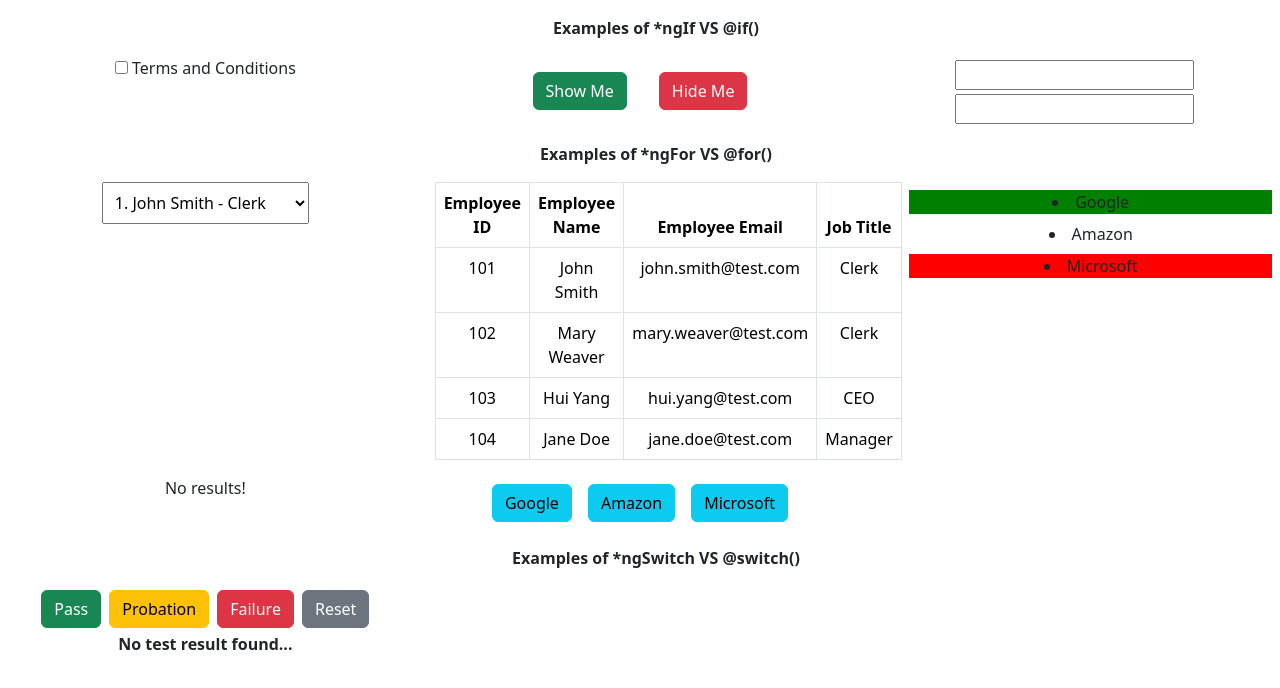
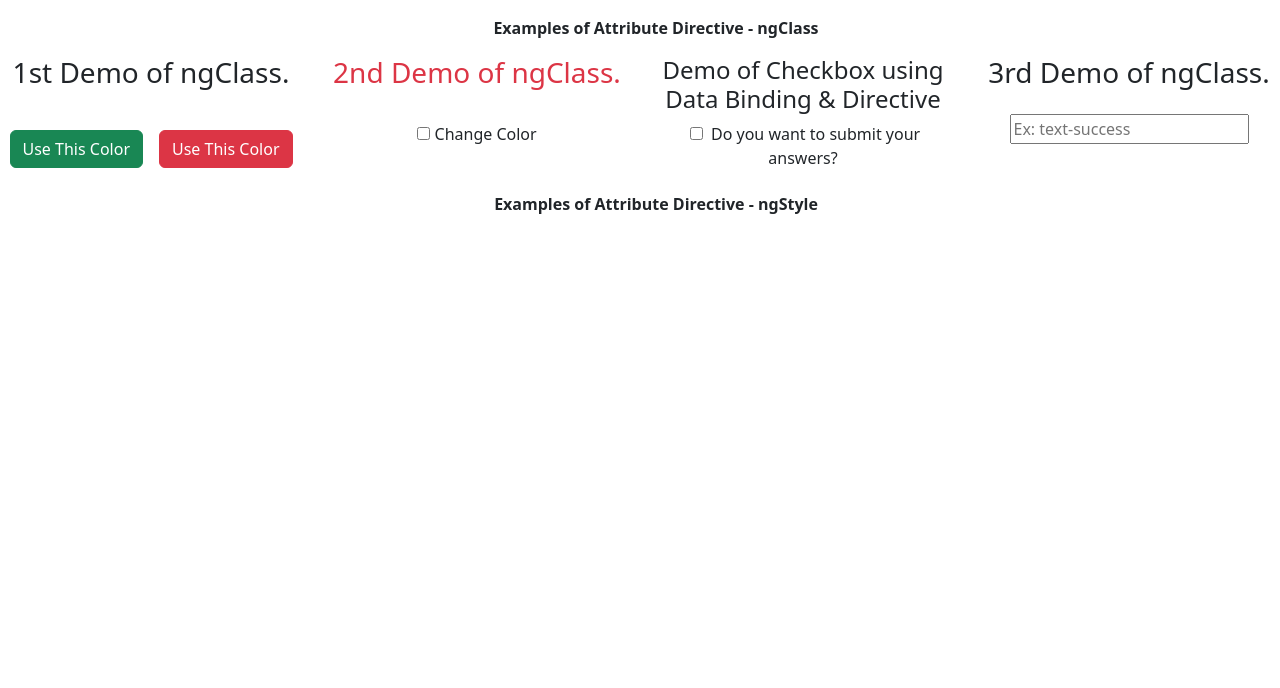
Before and after one commit to HuiYangUS/demo-angular-app, an Angular app: page / in a window 1280 px wide. Shown: the top 688 px of the page. Built offline with nearby package versions, Linux system fonts and the light colour scheme.

Commit message:
added another demo practice

```diff
--- a/src/app/app.component.html
+++ b/src/app/app.component.html
@@ -1,5 +1,6 @@
 <!-- <app-user></app-user> -->
 <!-- <app-data-binder></app-data-binder> -->
 <!-- <app-directive-demo></app-directive-demo> -->
-<app-structural-directive-demo></app-structural-directive-demo>
+<!-- <app-structural-directive-demo></app-structural-directive-demo> -->
+<app-attribute-directive-demo></app-attribute-directive-demo>
 <router-outlet />
--- a/src/app/app.component.ts
+++ b/src/app/app.component.ts
@@ -4,6 +4,7 @@
 import { DataBinderComponent } from './data-binder/data-binder.component';
 import { DirectiveDemoComponent } from './directive-demo/directive-demo.component';
 import { StructuralDirectiveDemoComponent } from './structural-directive-demo/structural-directive-demo.component';
+import { AttributeDirectiveDemoComponent } from './attribute-directive-demo/attribute-directive-demo.component';
 
 @Component({
   selector: 'app-root',
@@ -12,7 +13,8 @@
     // UserComponent,
     // DataBinderComponent,
     // DirectiveDemoComponent,
-    StructuralDirectiveDemoComponent
+    // StructuralDirectiveDemoComponent,
+    AttributeDirectiveDemoComponent
   ],
   templateUrl: './app.component.html',
   styleUrl: './app.component.scss'
--- /dev/null
+++ b/src/app/attribute-directive-demo/attribute-directive-demo.component.html
@@ -0,0 +1,40 @@
+<div class="row text-center">
+    <div class="col-12 m-3">
+        <!-- ngClass is used to add/remove CSS classes -->
+        <!-- When a style is used repeatedly, its class value is stored in 'component.ts' for object reference -->
+        <b>Examples of Attribute Directive - ngClass</b>
+    </div>
+</div>
+
+<div class="row text-center">
+    <div class="col-3">
+        <h3 [ngClass]="targetTextColor">1st Demo of ngClass.</h3>
+        <!-- Break -->
+        <br>
+        <button (click)="changeColor('text-success')" type="button" class="btn btn-success m-2">Use This Color</button>
+        <button (click)="changeColor('text-danger')" type="button" class="btn btn-danger m-2">Use This Color</button>
+    </div>
+    <div class="col-3">
+        <h3 [ngClass]="isTextGreen?'text-success':'text-danger'">2nd Demo of ngClass.</h3>
+        <!-- Break -->
+        <br>
+        <input [(ngModel)]="isTextGreen" type="checkbox" name="" id=""> Change Color
+    </div>
+    <div class="col-3">
+        <h4>Demo of Checkbox using Data Binding & Directive</h4>
+        <input class="m-1" [(ngModel)]="isChecked" type="checkbox" name="" id=""> Do you want to submit your answers?
+        <div>
+            <button *ngIf="isChecked" type="button" class="btn btn-primary m-2">Submit</button>
+        </div>
+    </div>
+    <div class="col-3">
+        <h3 [ngClass]="userClass">3rd Demo of ngClass.</h3>
+        <input class="m-3" type="text" [(ngModel)]="userClass" placeholder="Ex: text-success">
+    </div>
+</div>
+
+<div class="row text-center">
+    <div class="col-12 m-3">
+        <b>Examples of Attribute Directive - ngStyle</b>
+    </div>
+</div>
--- /dev/null
+++ b/src/app/attribute-directive-demo/attribute-directive-demo.component.ts
@@ -0,0 +1,28 @@
+import { CommonModule } from '@angular/common';
+import { Component } from '@angular/core';
+import { FormsModule } from '@angular/forms';
+
+@Component({
+  selector: 'app-attribute-directive-demo',
+  imports: [CommonModule, FormsModule],
+  templateUrl: './attribute-directive-demo.component.html',
+  styleUrl: './attribute-directive-demo.component.scss'
+})
+export class AttributeDirectiveDemoComponent {
+
+  // 1
+  targetTextColor: string = "text-dark";
+
+  changeColor(color: string) {
+    this.targetTextColor = color;
+  }
+
+  // 2
+  isTextGreen: boolean = false;
+
+  isChecked: boolean = false;
+
+  // 3
+  userClass: string = "";
+
+}
```
Also changed, not shown: src/app/attribute-directive-demo/attribute-directive-demo.component.scss (added), 1 other file (tests, documents, lock files or other folders).
